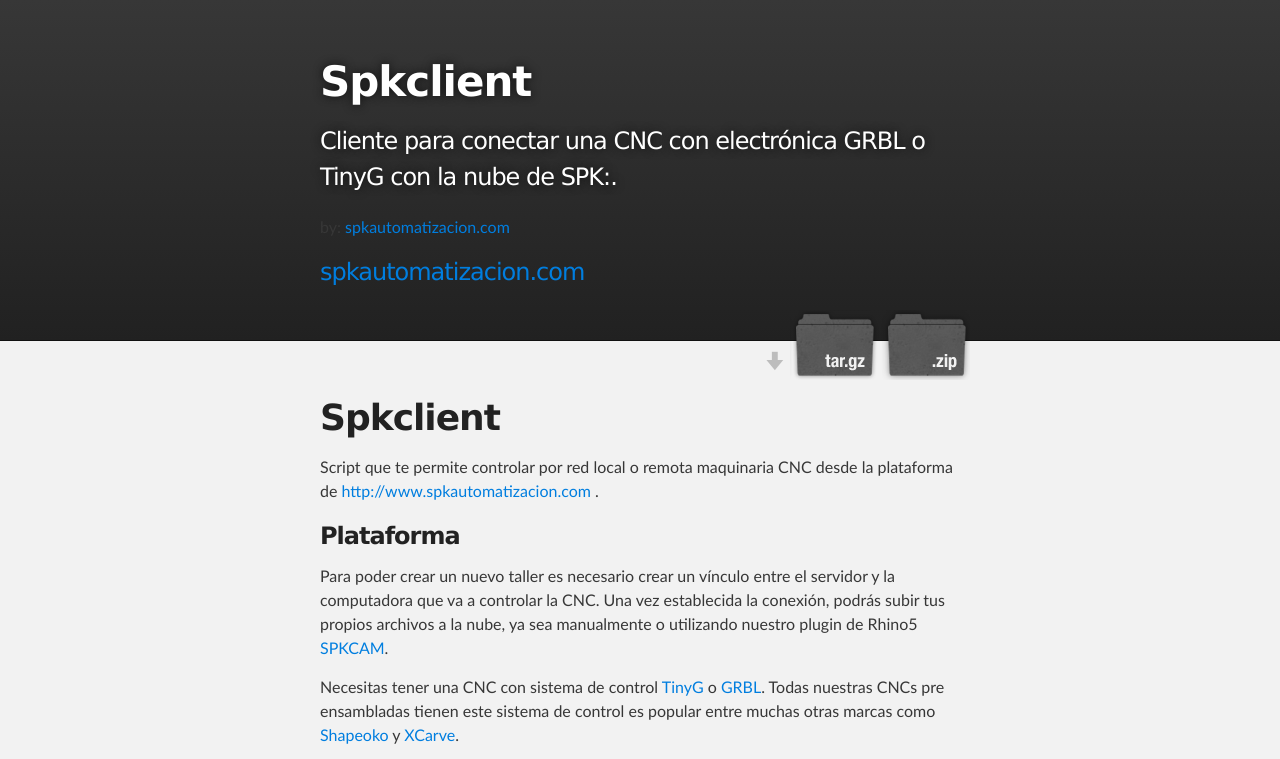
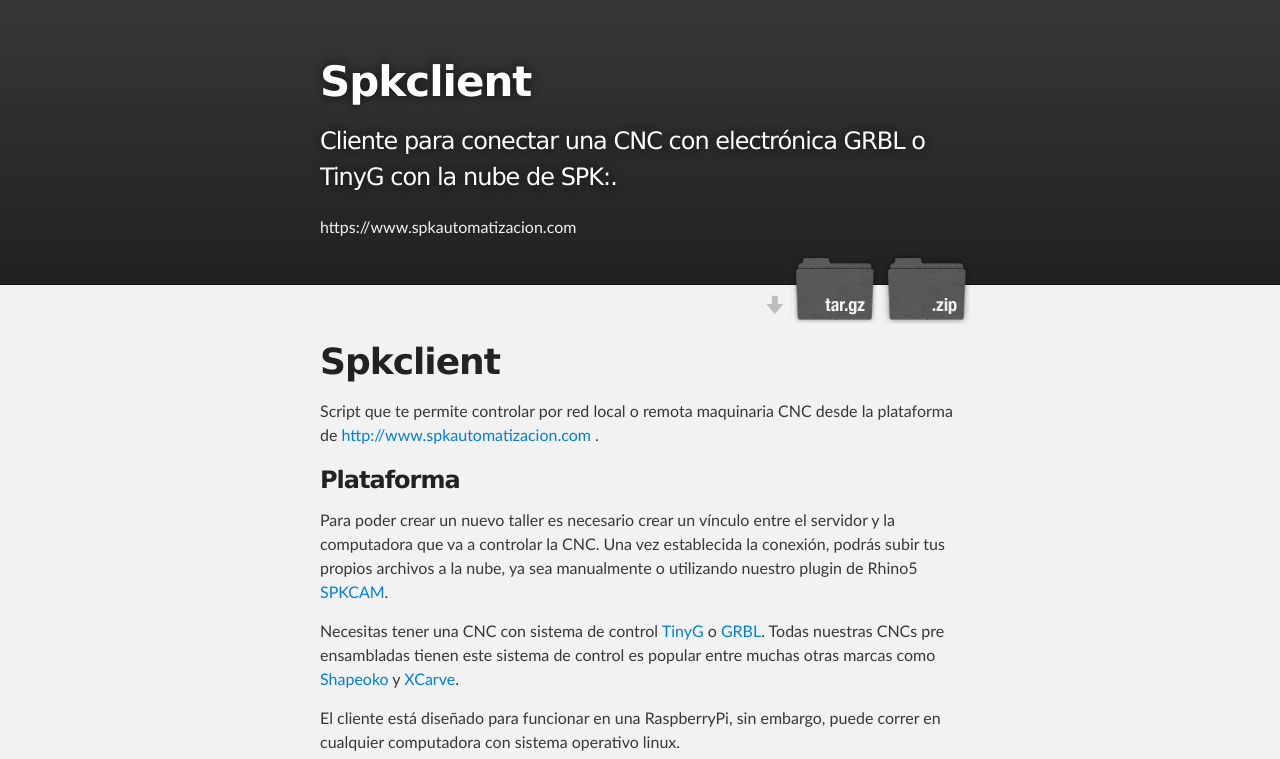
Before and after one commit to spkdevelop/SPKClient, a plain HTML site: page index.html in a window 1280 px wide. Shown: the top 759 px of the page. Drawn offline with Linux system fonts and the light colour scheme.

Commit message:
Update index.html

```diff
--- a/index.html
+++ b/index.html
@@ -20,8 +20,7 @@
 
           <h1 id="project_title">Spkclient</h1>
           <h2 id="project_tagline">Cliente para conectar una CNC con electrónica GRBL o TinyG con la nube de SPK:.</h2>
-          <p class="copyright">by: <a href="https://github.com/spkdevelop/SPKCAM">spkautomatizacion.com</a></p>
-          <h2 id="project_tagline"><a href=>spkautomatizacion.com</a></h2>
+          <p class="copyright"><a href="https://github.com/spkdevelop/SPKCAM" style="color: #F2F2F2">https://www.spkautomatizacion.com</a></p>
             <section id="downloads">
               <a class="zip_download_link" href="https://github.com/spkdevelop/SPKClient/zipball/master">Download this project as a .zip file</a>
               <a class="tar_download_link" href="https://github.com/spkdevelop/SPKClient/tarball/master">Download this project as a tar.gz file</a>
```
